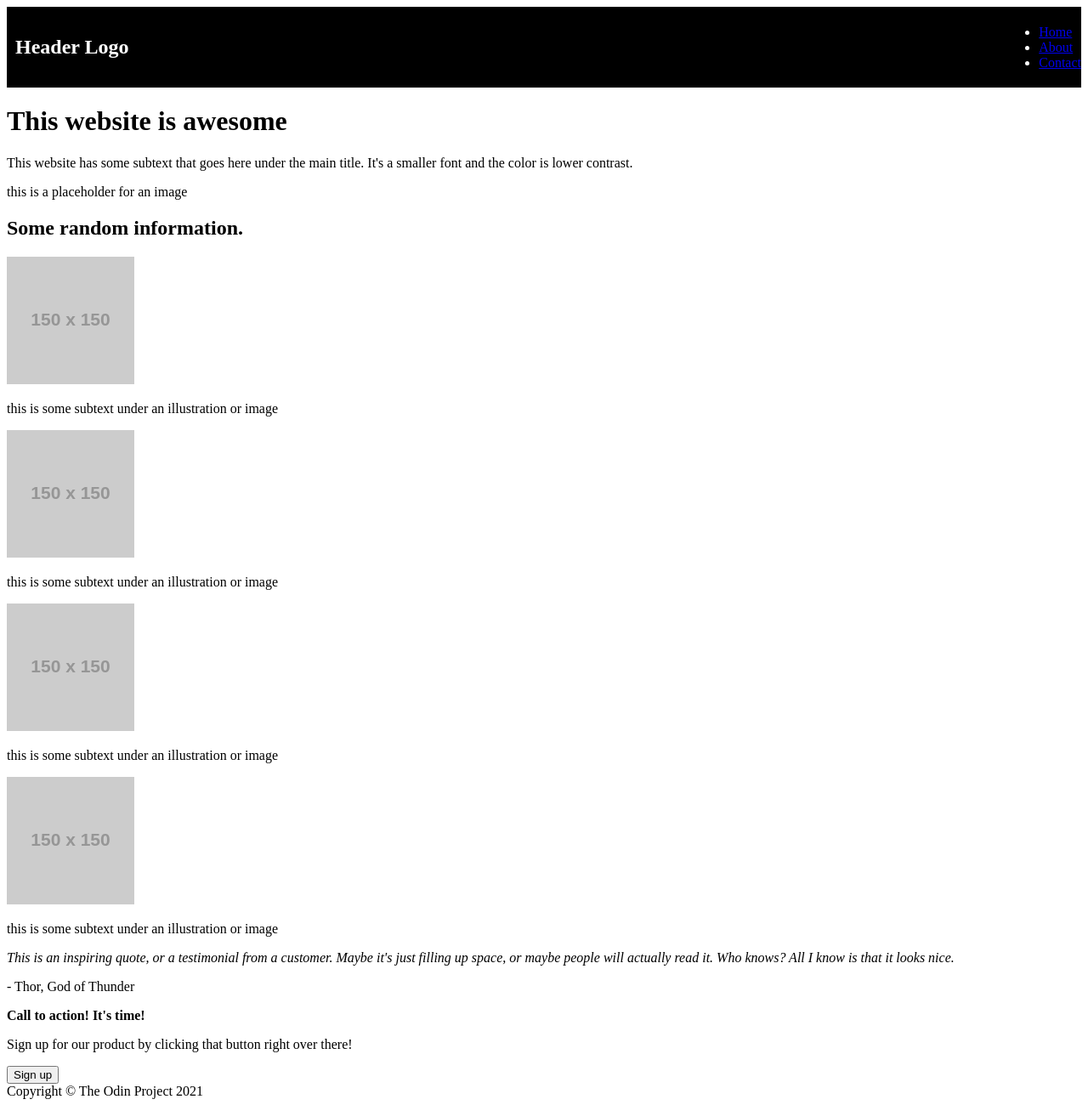
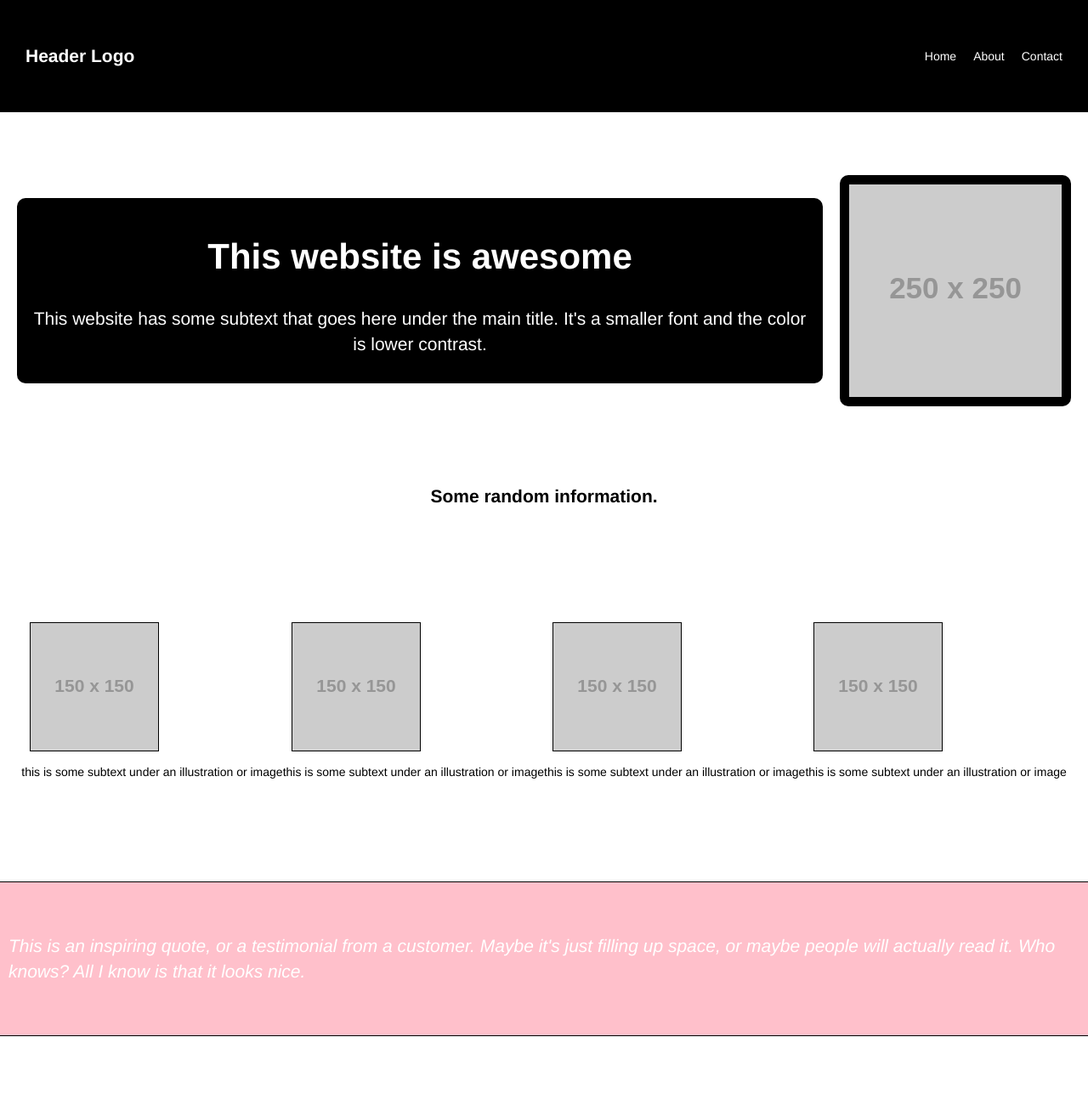
Before and after one commit to midnightmoet/odin-landing-page, a plain HTML site: page index.html in a window 1280 px wide. Shown: the top 1300 px of the page at 85% size. Drawn offline with Linux system fonts and the light colour scheme; placeholder pictures from the web are drawn by us.

Commit message:
My interpretation of the Landing Page TOP project

```diff
--- a/index.html
+++ b/index.html
@@ -33,7 +33,7 @@
             </div>
             <div class="right">
                 <div class="image">
-                    <p class="secondary">this is a placeholder for an image</p>
+                    <img class="secondary" src="https://via.placeholder.com/250x250" alt="">
                 </div>
             </div>
         </div>
@@ -76,7 +76,6 @@
         <em>This is an inspiring quote, or a testimonial from a customer.
             Maybe it's just filling up space, or maybe people will actually read it. Who knows? All I know is that it
             looks nice.</em>
-        <p>- Thor, God of Thunder</p>
     </div>
 
     <div class="sign-up">
@@ -84,14 +83,12 @@
             <div class="left">
                 <strong>Call to action! It's time!</strong>
                 <p class="secondary">Sign up for our product by clicking that button right over there!</p>
-            </div>
-            <div class="right">
                 <button class="secondary">Sign up</button>
             </div>
         </div>
     </div>
 
-    <footer>
+    <footer class="footer">
         Copyright &copy; The Odin Project 2021
     </footer>
 </body>
--- a/style.css
+++ b/style.css
@@ -1,3 +1,14 @@
+body,
+html {
+	background-color: #fff;
+	color: #000;
+	font-family: "Helvetica Neue", Helvetica, Arial, sans-serif;
+	font-size: 14px;
+	line-height: 1.42857143;
+	margin: 0;
+	padding: 0;
+}
+
 .nav {
 	display: flex;
 	justify-content: space-between;
@@ -12,3 +23,121 @@
 	font-weight: bold;
 	padding: 10px;
 }
+
+ul {
+	display: flex;
+	justify-content: space-between;
+	list-style: none;
+}
+
+a {
+	color: white;
+	text-decoration: none;
+	padding: 10px;
+}
+
+a:hover {
+	color: pink;
+}
+
+.quote {
+	display: flex;
+	justify-content: center;
+	align-items: center;
+	height: 20vh;
+	background: pink;
+	color: #fff;
+	font-size: 1.5rem;
+    padding: 10px;
+    border-top: 1px solid black;
+    border-bottom: 1px solid black;
+}
+
+.welcome {
+	display: flex;
+	justify-content: center;
+	align-items: center;
+	height: 50vh;
+	background: #fff;
+	color: #000;
+	font-size: 1.5rem;
+    padding: 10px;
+}
+
+.image {
+	display: flex;
+	justify-content: center;
+	align-items: center;
+	color: #fff;
+	font-size: 1.5rem;
+	border: 1px solid #000;
+}
+
+h2 {
+	font-size: 1.5rem;
+	font-weight: bold;
+	text-align: center;
+}
+
+.card-container {
+	display: flex;
+	justify-content: center;
+	align-items: center;
+	height: 50vh;
+	background: #fff;
+	color: #000;
+	padding: 10px;
+}
+
+.square {
+	width: 150px;
+	height: 150px;
+	background: pink;
+	margin: 10px;
+	border: 1px solid #000;
+}
+
+.sign-up {
+	display: flex;
+	justify-content: center;
+	align-items: center;
+	height: 50vh;
+	/* background: #000; */
+	color: #fff;
+	font-size: 1.5rem;
+}
+
+.left,
+.right {
+	background: black;
+	color: white;
+    text-align: center;
+	/* border: 1px solid white; */
+	padding: 10px;
+    margin: 10px;
+    border-radius: 10px;
+}
+
+button {
+    background: white;
+    color: black;
+    border: 1px solid black;
+    padding: 10px;
+    margin: 10px;
+    border-radius: 10px;
+}
+
+button:hover {
+    background: pink;
+    color: black;
+    border: 1px solid pink;
+}
+
+.footer {
+	display: flex;
+	justify-content: center;
+	align-items: center;
+	background: darkslategray;
+	color: #fff;
+	font-size: 1.5rem;
+}
```
Lines whose indentation alone changed are shown as unchanged.
